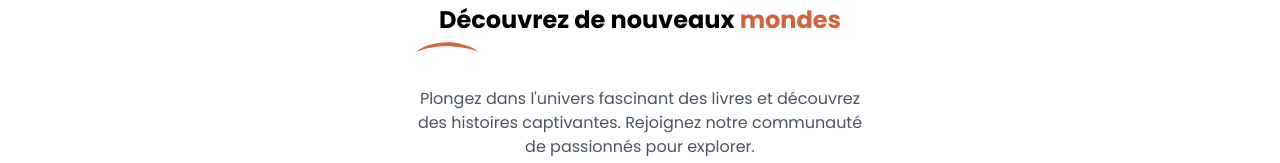
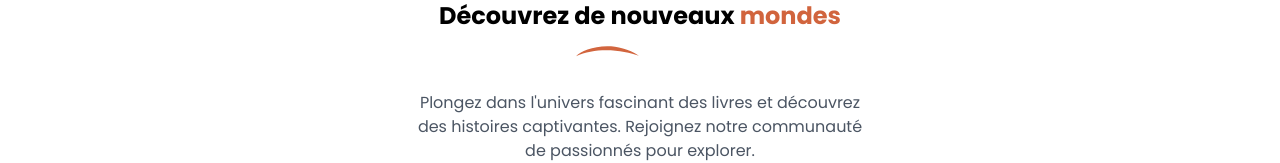
Before and after one commit to GrandEmpereur/Bookshelves, a Next.js app: page /onboarding in a window 1280 px wide. Shown: the part 562-725 px from the top of the page. Built offline with nearby package versions, Linux system fonts and the light colour scheme; no server answers.

Commit message:
🔧 config(client) : ajuster la marge supérieure du composant OnboardingStep de 2 à 4 et déplacer l'image vers la gauche de 40 unités.

```diff
--- a/src/components/client/onboarding/OnboardingStep.tsx
+++ b/src/components/client/onboarding/OnboardingStep.tsx
@@ -107,7 +107,7 @@ const OnboardingSteps: React.FC<OnboardingStepProps> = ({
                         </span>
                     ))}
                     {/* Ajoutez un SVG ou une image en dessous si nécessaire */}
-                    <div className="mt-2">
+                    <div className="mt-4 relative left-40">
                         <Image src="/underline.svg" width={62.92} height={10.3} alt="Wide SVG" />
                     </div>
                 </h2>
```
